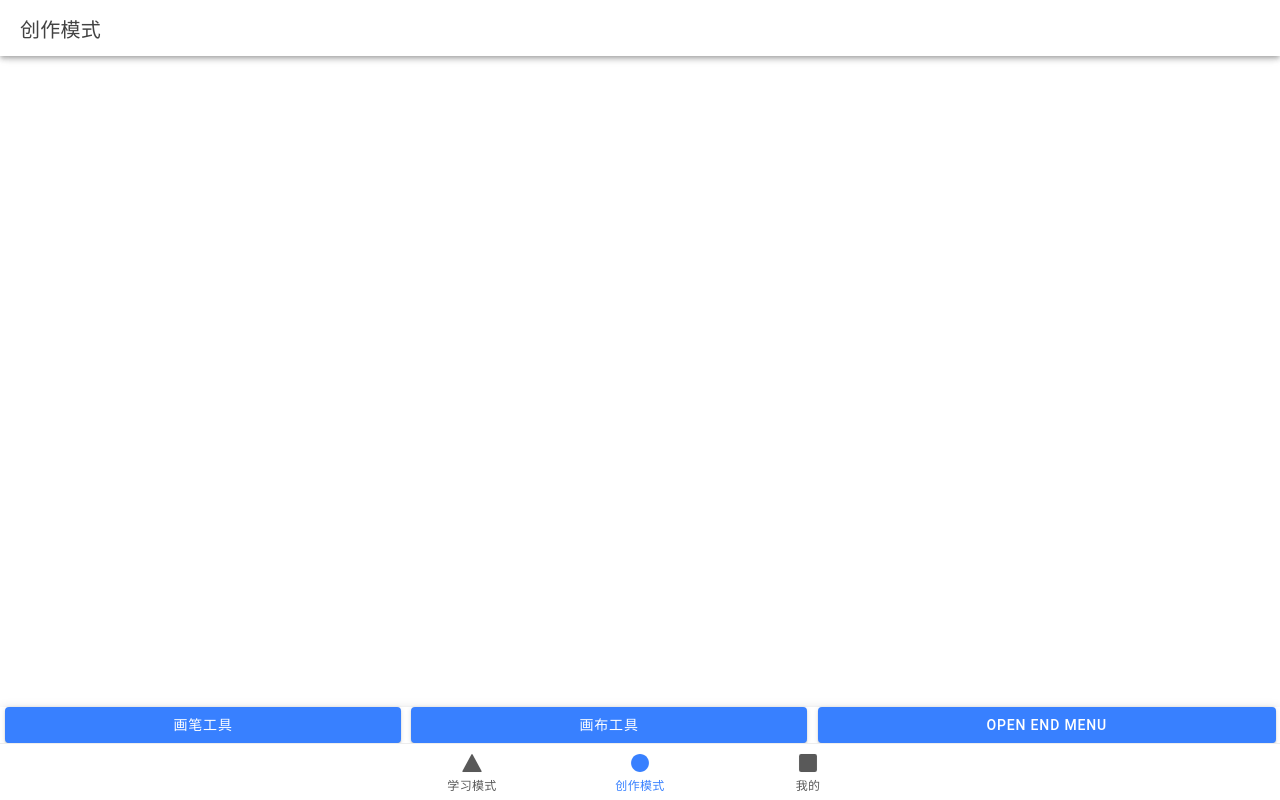
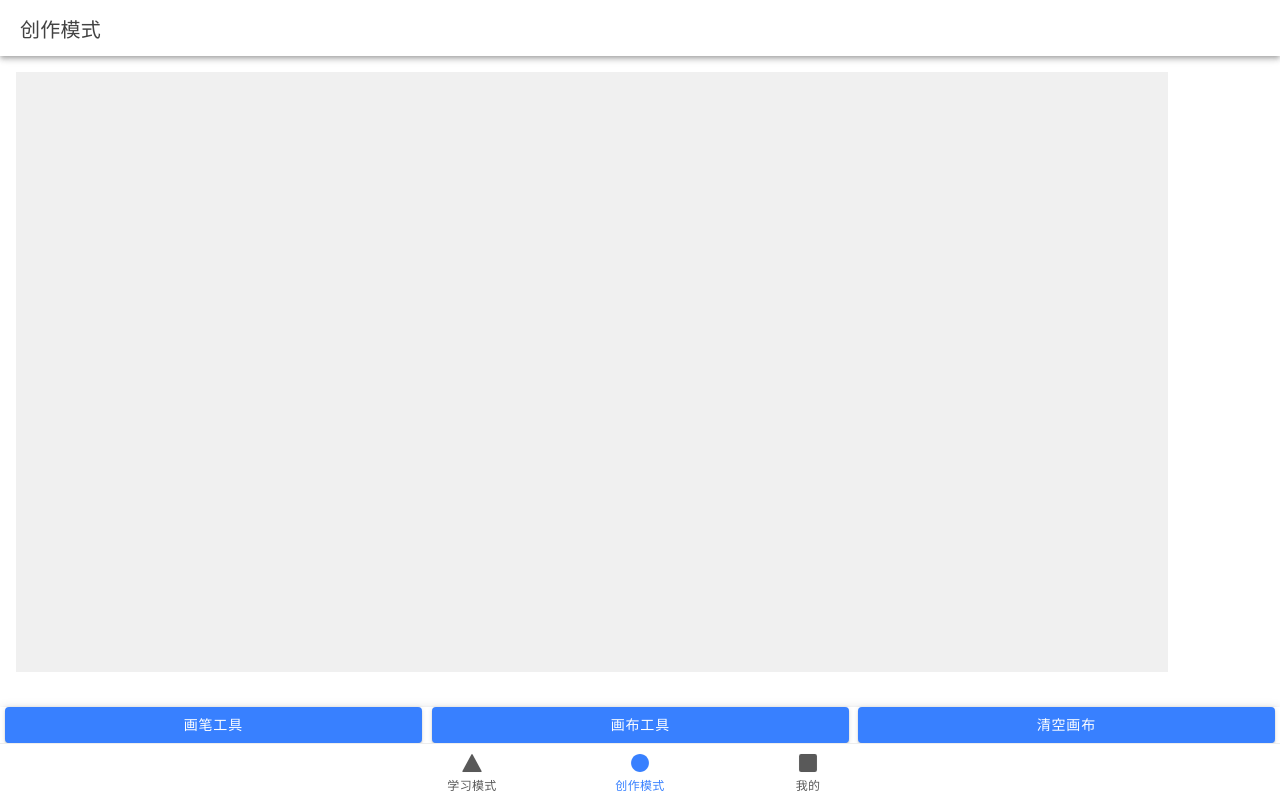
Before and after one commit to HanMaster2024/HanMasterApp, a React (Vite) app: page /tab2 in a window 1280 px wide. Built offline with nearby package versions, Linux system fonts and the light colour scheme.

Commit message:
fix: tab2

```diff
--- a/src/pages/Tab2.tsx
+++ b/src/pages/Tab2.tsx
@@ -1,5 +1,5 @@
-import React, { useRef, useState } from 'react';
-import { Stage, Layer, Line } from 'react-konva';
+import React, { useEffect, useRef, useState, forwardRef, useImperativeHandle } from 'react';
+import { Stage, Layer, Line, Rect } from 'react-konva';
 import './Tab2.css';
 import {
   IonButton, IonContent, IonFooter, IonHeader,
@@ -7,9 +7,31 @@ import {
 } from '@ionic/react';
 import { menuController } from '@ionic/core/components';
 
-function DrawingCanvas() {
+
+const DrawingCanvas = forwardRef((props, ref) => {
   const [lines, setLines] = useState([]);
+  const [dimensions, setDimensions] = useState({ width: window.innerWidth * 0.9, height: window.innerHeight - 200 });
   const isDrawing = useRef(false);
+
+  useEffect(() => {
+    const updateSize = () => {
+      setDimensions({
+        width: window.innerWidth * 0.9,
+        height: window.innerHeight - 200
+      });
+    };
+
+    window.addEventListener('resize', updateSize);
+    updateSize();
+
+    return () => window.removeEventListener('resize', updateSize);
+  }, []);
+
+  useImperativeHandle(ref, () => ({
+    clear() {
+      setLines([]);
+    }
+  }));
 
   const handleMouseDown = (e) => {
     isDrawing.current = true;
@@ -24,10 +46,7 @@ function DrawingCanvas() {
     const stage = e.target.getStage();
     const point = stage.getPointerPosition();
     let lastLine = lines[lines.length - 1];
-    // add point
     lastLine.points = lastLine.points.concat([point.x, point.y]);
-
-    // replace last
     lines.splice(lines.length - 1, 1, lastLine);
     setLines(lines.concat());
   };
@@ -38,8 +57,8 @@ function DrawingCanvas() {
 
   return (
     <Stage
-      width={window.innerWidth}
-      height={window.innerHeight}
+      width={dimensions.width}
+      height={dimensions.height}
       onMouseDown={handleMouseDown}
       onMousemove={handleMouseMove}
       onMouseup={handleMouseUp}
@@ -48,11 +67,18 @@ function DrawingCanvas() {
       onTouchEnd={handleMouseUp}
     >
       <Layer>
+        <Rect
+          x={0}
+          y={0}
+          width={dimensions.width}
+          height={dimensions.height}
+          fill="#f0f0f0"
+        />
         {lines.map((line, i) => (
           <Line
             key={i}
             points={line.points}
-            stroke="#df4b26"
+            stroke="black"
             strokeWidth={5}
             tension={0.5}
             lineCap="round"
@@ -62,7 +88,7 @@ function DrawingCanvas() {
       </Layer>
     </Stage>
   );
-}
+});
 
 
 
@@ -79,6 +105,10 @@ function Tab2() {
 
   async function openEndMenu() {
     await menuController.open('end');
+  }
+
+  function clearCanvas() {
+    canvasRef.current.clear();
   }
 
   return (
@@ -117,7 +147,7 @@ function Tab2() {
           </IonToolbar>
         </IonHeader>
         <IonContent className="ion-padding">
-        <DrawingCanvas />
+        <DrawingCanvas ref={canvasRef} />
         </IonContent>
         <IonFooter>
           <div className="button-group">
@@ -127,8 +157,8 @@ function Tab2() {
             <IonButton expand="block" onClick={openSecondMenu}>
               画布工具
             </IonButton>
-            <IonButton expand="block" onClick={openEndMenu}>
-              Open End Menu
+            <IonButton expand="block" onClick={clearCanvas}>
+              清空画布
             </IonButton>
           </div>
         </IonFooter>
```
